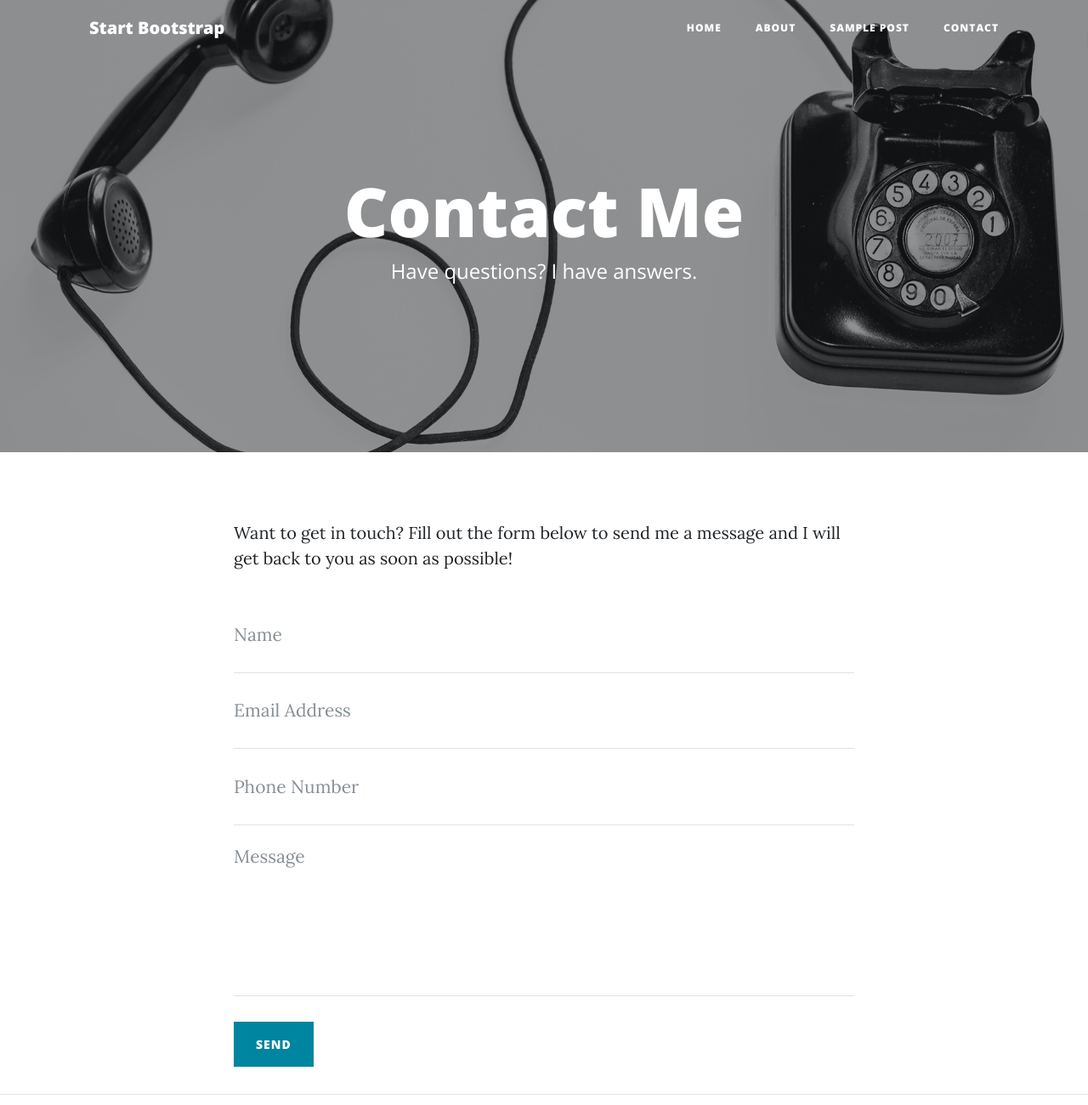
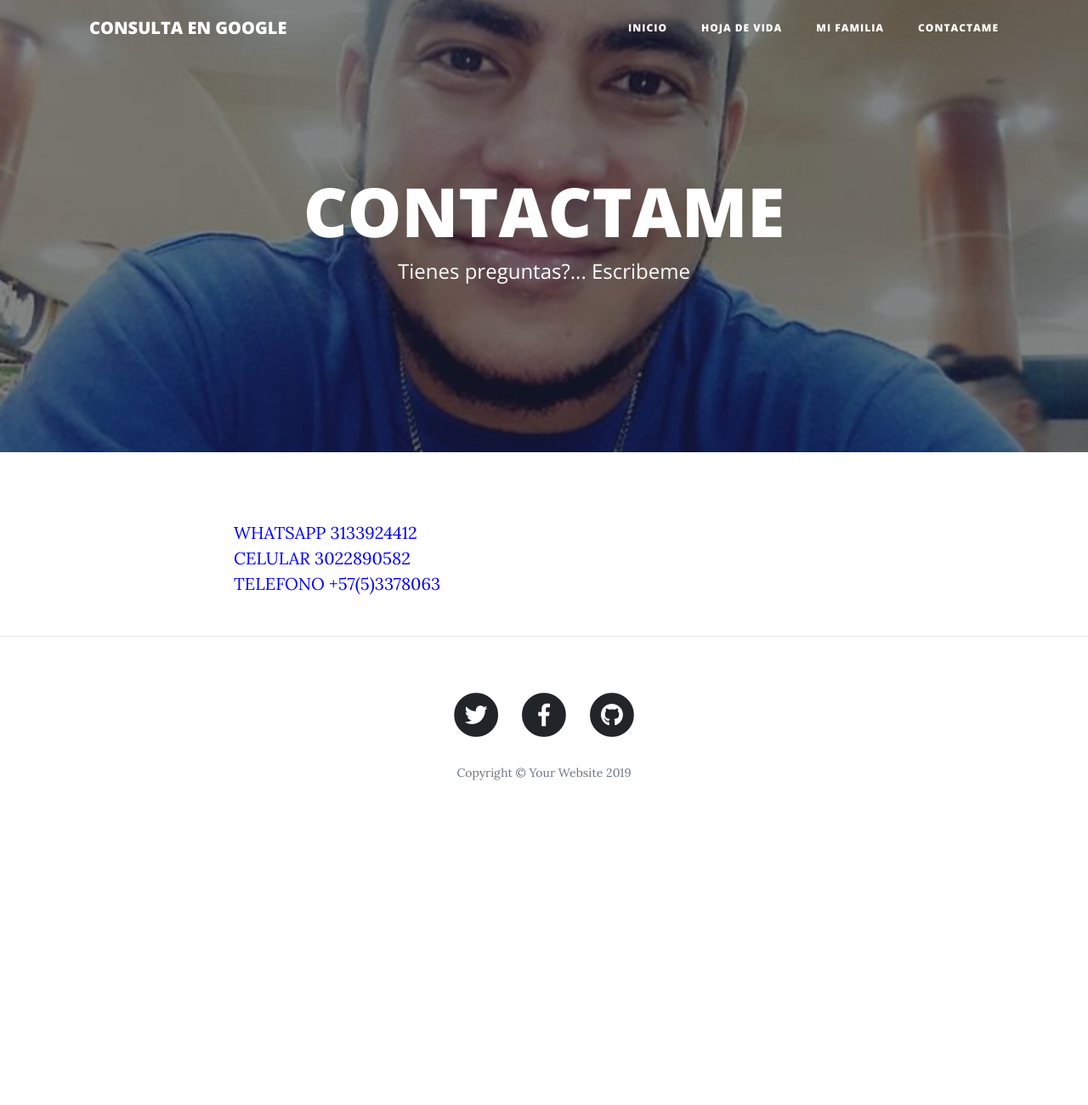
Before and after one commit to mobredor86/mobredor86.github.io, a website: page contact.html in a window 1280 px wide. Shown: the top 1300 px of the page at 85% size. After the commit the page ends 985 px from the top, so only its background shows below. Drawn offline with nearby package versions, Linux system fonts and the light colour scheme.

Commit message:
BLOG 3.0
BLOG 3.0

```diff
--- a/contact.html
+++ b/contact.html
@@ -28,7 +28,7 @@
   <!-- Navigation -->
   <nav class="navbar navbar-expand-lg navbar-light fixed-top" id="mainNav">
     <div class="container">
-      <a class="navbar-brand" href="index.html">Start Bootstrap</a>
+      <a class="navbar-brand" href="https://google.com.co">CONSULTA EN GOOGLE</a>
       <button class="navbar-toggler navbar-toggler-right" type="button" data-toggle="collapse" data-target="#navbarResponsive" aria-controls="navbarResponsive" aria-expanded="false" aria-label="Toggle navigation">
         Menu
         <i class="fas fa-bars"></i>
@@ -36,16 +36,16 @@
       <div class="collapse navbar-collapse" id="navbarResponsive">
         <ul class="navbar-nav ml-auto">
           <li class="nav-item">
-            <a class="nav-link" href="index.html">Home</a>
+            <a class="nav-link" href="index.html">INICIO</a>
           </li>
           <li class="nav-item">
-            <a class="nav-link" href="about.html">About</a>
+            <a class="nav-link" href="about.html">HOJA DE VIDA</a>
           </li>
           <li class="nav-item">
-            <a class="nav-link" href="post.html">Sample Post</a>
+            <a class="nav-link" href="post.html">MI FAMILIA</a>
           </li>
           <li class="nav-item">
-            <a class="nav-link" href="contact.html">Contact</a>
+            <a class="nav-link" href="contact.html">CONTACTAME</a>
           </li>
         </ul>
       </div>
@@ -53,14 +53,14 @@
   </nav>
 
   <!-- Page Header -->
-  <header class="masthead" style="background-image: url('img/contact-bg.jpg')">
+  <header class="masthead" style="background-image: url('img/51.jpg')">
     <div class="overlay"></div>
     <div class="container">
       <div class="row">
         <div class="col-lg-8 col-md-10 mx-auto">
           <div class="page-heading">
-            <h1>Contact Me</h1>
-            <span class="subheading">Have questions? I have answers.</span>
+            <h1>CONTACTAME</h1>
+            <span class="subheading">Tienes preguntas?... Escribeme</span>
           </div>
         </div>
       </div>
@@ -71,48 +71,19 @@
   <div class="container">
     <div class="row">
       <div class="col-lg-8 col-md-10 mx-auto">
-        <p>Want to get in touch? Fill out the form below to send me a message and I will get back to you as soon as possible!</p>
-        <!-- Contact Form - Enter your email address on line 19 of the mail/contact_me.php file to make this form work. -->
-        <!-- WARNING: Some web hosts do not allow emails to be sent through forms to common mail hosts like Gmail or Yahoo. It's recommended that you use a private domain email address! -->
-        <!-- To use the contact form, your site must be on a live web host with PHP! The form will not work locally! -->
-        <form name="sentMessage" id="contactForm" novalidate>
-          <div class="control-group">
-            <div class="form-group floating-label-form-group controls">
-              <label>Name</label>
-              <input type="text" class="form-control" placeholder="Name" id="name" required data-validation-required-message="Please enter your name.">
-              <p class="help-block text-danger"></p>
-            </div>
-          </div>
-          <div class="control-group">
-            <div class="form-group floating-label-form-group controls">
-              <label>Email Address</label>
-              <input type="email" class="form-control" placeholder="Email Address" id="email" required data-validation-required-message="Please enter your email address.">
-              <p class="help-block text-danger"></p>
-            </div>
-          </div>
-          <div class="control-group">
-            <div class="form-group col-xs-12 floating-label-form-group controls">
-              <label>Phone Number</label>
-              <input type="tel" class="form-control" placeholder="Phone Number" id="phone" required data-validation-required-message="Please enter your phone number.">
-              <p class="help-block text-danger"></p>
-            </div>
-          </div>
-          <div class="control-group">
-            <div class="form-group floating-label-form-group controls">
-              <label>Message</label>
-              <textarea rows="5" class="form-control" placeholder="Message" id="message" required data-validation-required-message="Please enter a message."></textarea>
-              <p class="help-block text-danger"></p>
-            </div>
-          </div>
-          <br>
-          <div id="success"></div>
-          <div class="form-group">
-            <button type="submit" class="btn btn-primary" id="sendMessageButton">Send</button>
-          </div>
-        </form>
+        <p style="color:#0101ff">WHATSAPP  3133924412<br>
+          CELULAR  3022890582<br>
+          TELEFONO  +57(5)3378063<br>
+
+
+        </p>
+
+
       </div>
     </div>
   </div>
+
+
 
   <hr>
 
@@ -123,7 +94,7 @@
         <div class="col-lg-8 col-md-10 mx-auto">
           <ul class="list-inline text-center">
             <li class="list-inline-item">
-              <a href="#">
+              <a href="https://twitter.com/marloobredor?lang=es">
                 <span class="fa-stack fa-lg">
                   <i class="fas fa-circle fa-stack-2x"></i>
                   <i class="fab fa-twitter fa-stack-1x fa-inverse"></i>
@@ -131,7 +102,7 @@
               </a>
             </li>
             <li class="list-inline-item">
-              <a href="#">
+              <a href="https://www.facebook.com/MARLOOBREDOR">
                 <span class="fa-stack fa-lg">
                   <i class="fas fa-circle fa-stack-2x"></i>
                   <i class="fab fa-facebook-f fa-stack-1x fa-inverse"></i>
```
Also changed, not shown: index.html (+2 -2 lines), linkvideos.html (added, +16 -0 lines), post.html (+11 -3 lines).
